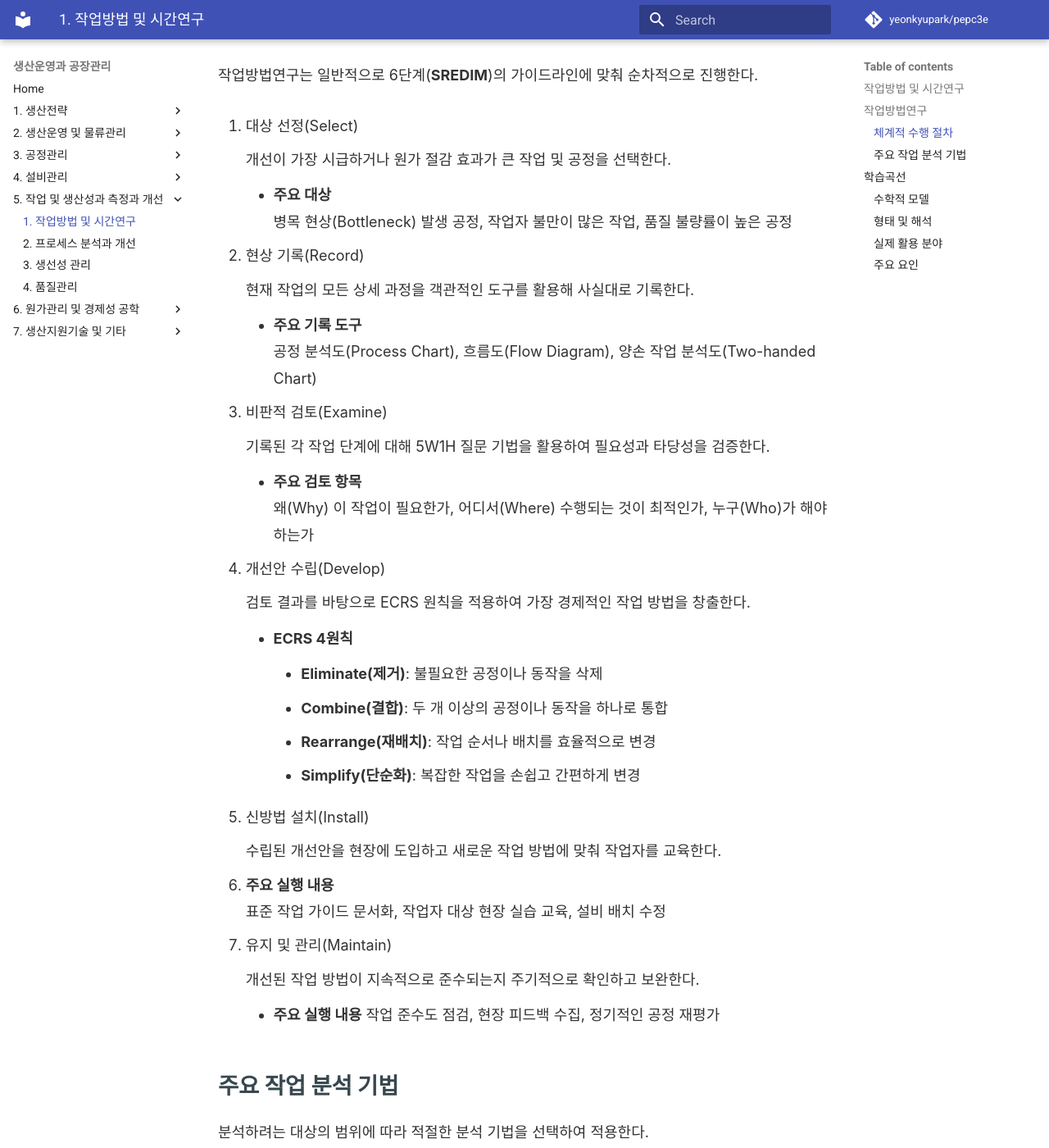
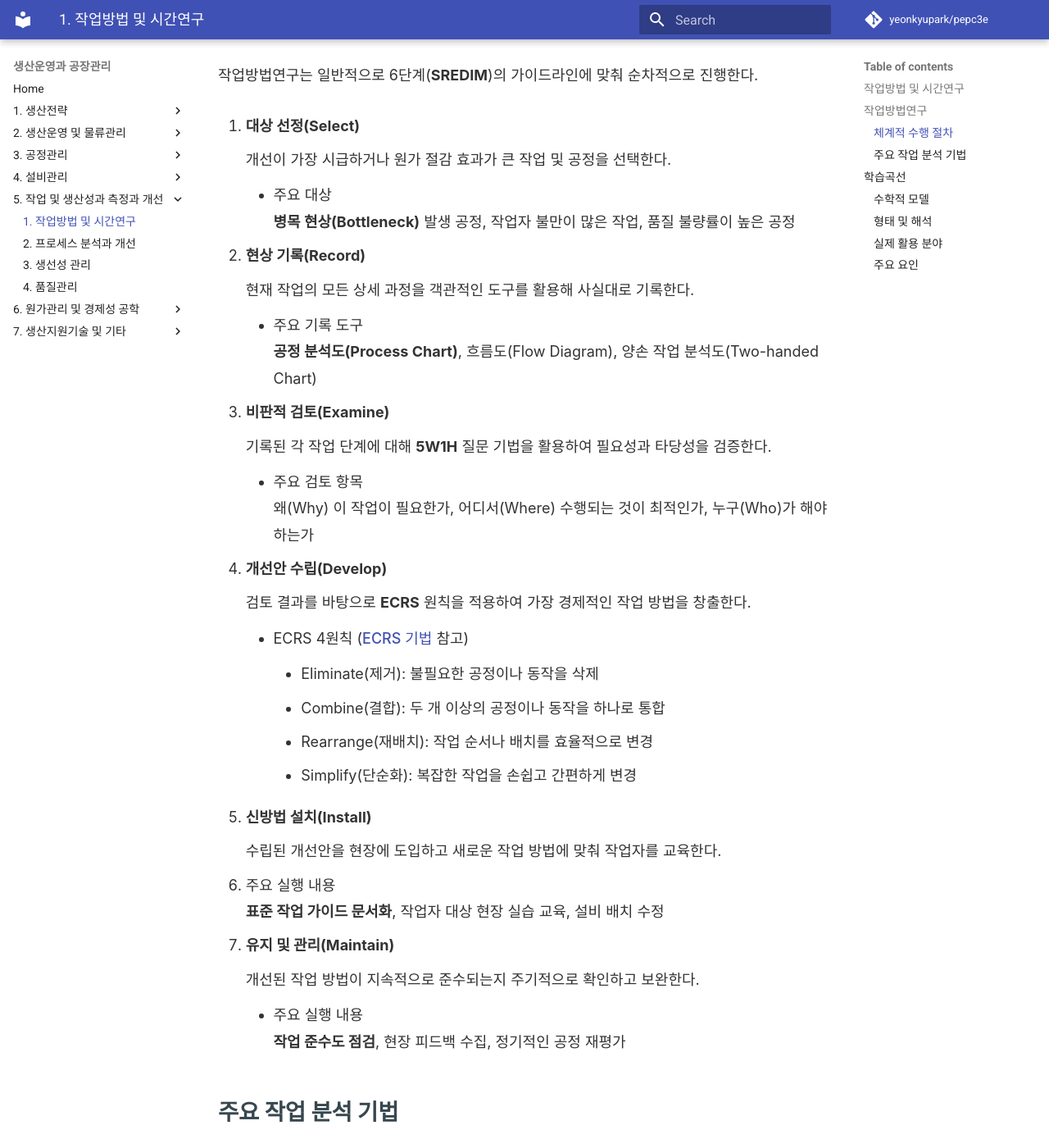
Before and after one commit to yeonkyupark/pepc3e, an MkDocs documentation site: the page built from docs/0501_work_method_and_time_study.md, in a window 1280 px wide and 1400 px high, scrolled down 2876 px. Shown: the whole window at 82% size. Built offline with MkDocs 1.6.1 and Material for MkDocs 9.7.7, drawn with Linux system fonts in a browser that asks for light colours; comment, search, counter and statistics services are not loaded.

Commit message:
Update 0501_work_method_and_time_study.md

```diff
--- a/docs/0501_work_method_and_time_study.md
+++ b/docs/0501_work_method_and_time_study.md
@@ -97,50 +97,50 @@ $$작업연구(Work\ Study) = 작업방법(Method\ Study) + 시간연구(Time\ S
 
 작업방법연구는 일반적으로 6단계(**SREDIM**)의 가이드라인에 맞춰 순차적으로 진행한다.
 
-1. 대상 선정(Select)
+1. **대상 선정(Select)**
 
     개선이 가장 시급하거나 원가 절감 효과가 큰 작업 및 공정을 선택한다.
 
-    * **주요 대상**
-        병목 현상(Bottleneck) 발생 공정, 작업자 불만이 많은 작업, 품질 불량률이 높은 공정
+    * 주요 대상
+        **병목 현상(Bottleneck)** 발생 공정, 작업자 불만이 많은 작업, 품질 불량률이 높은 공정
 
-2. 현상 기록(Record)
+2. **현상 기록(Record)**
 
     현재 작업의 모든 상세 과정을 객관적인 도구를 활용해 사실대로 기록한다.
 
-    * **주요 기록 도구**
-        공정 분석도(Process Chart), 흐름도(Flow Diagram), 양손 작업 분석도(Two-handed Chart)
+    * 주요 기록 도구
+        **공정 분석도(Process Chart)**, 흐름도(Flow Diagram), 양손 작업 분석도(Two-handed Chart)
 
-3. 비판적 검토(Examine)
+3. **비판적 검토(Examine)**
 
-    기록된 각 작업 단계에 대해 5W1H 질문 기법을 활용하여 필요성과 타당성을 검증한다.
+    기록된 각 작업 단계에 대해 **5W1H** 질문 기법을 활용하여 필요성과 타당성을 검증한다.
 
-    * **주요 검토 항목**
+    * 주요 검토 항목
         왜(Why) 이 작업이 필요한가, 어디서(Where) 수행되는 것이 최적인가, 누구(Who)가 해야 하는가
 
-4. 개선안 수립(Develop)
+4. **개선안 수립(Develop)**
 
-    검토 결과를 바탕으로 ECRS 원칙을 적용하여 가장 경제적인 작업 방법을 창출한다.
+    검토 결과를 바탕으로 **ECRS** 원칙을 적용하여 가장 경제적인 작업 방법을 창출한다.
 
-    * **ECRS 4원칙**
-        * **Eliminate(제거)**: 불필요한 공정이나 동작을 삭제
-        * **Combine(결합)**: 두 개 이상의 공정이나 동작을 하나로 통합
-        * **Rearrange(재배치)**: 작업 순서나 배치를 효율적으로 변경
-        * **Simplify(단순화)**: 복잡한 작업을 손쉽고 간편하게 변경
+    * ECRS 4원칙 ([ECRS 기법](https://yeonkyupark.github.io/pepc3e/0306_process_improvement/#ecrs) 참고)
+        * Eliminate(제거): 불필요한 공정이나 동작을 삭제
+        * Combine(결합): 두 개 이상의 공정이나 동작을 하나로 통합
+        * Rearrange(재배치): 작업 순서나 배치를 효율적으로 변경
+        * Simplify(단순화): 복잡한 작업을 손쉽고 간편하게 변경
 
-5. 신방법 설치(Install)
+6. **신방법 설치(Install)**
 
     수립된 개선안을 현장에 도입하고 새로운 작업 방법에 맞춰 작업자를 교육한다.
 
-* **주요 실행 내용**
-    표준 작업 가이드 문서화, 작업자 대상 현장 실습 교육, 설비 배치 수정
+* 주요 실행 내용
+    **표준 작업 가이드 문서화**, 작업자 대상 현장 실습 교육, 설비 배치 수정
 
-6. 유지 및 관리(Maintain)
+6. **유지 및 관리(Maintain)**
 
     개선된 작업 방법이 지속적으로 준수되는지 주기적으로 확인하고 보완한다.
 
-    * **주요 실행 내용**
-        작업 준수도 점검, 현장 피드백 수집, 정기적인 공정 재평가
+    * 주요 실행 내용
+        **작업 준수도 점검**, 현장 피드백 수집, 정기적인 공정 재평가
 
 ### 주요 작업 분석 기법
 
@@ -176,15 +176,15 @@ $$Y_x = K \cdot x^n$$
 
 ### 형태 및 해석
 
-1. 초기 반응 단계
+1. **초기 반응 단계**
 
     작업 초기에는 공정 숙지 및 문제 해결 과정으로 인해 단위당 소요 시간 감소 폭이 매우 크게 나타난다.
 
-2. 숙달 단계
+2. **숙달 단계**
 
     반복 숙련을 통해 작업 동선이 최적화되고 불필요한 동작이 제거되면서 시간이 안정적으로 단축된다.
 
-3. 정체 및 한계 단계(Plateau)
+3. **정체 및 한계 단계(Plateau)**
 
     작업자의 숙련도가 한계에 다다르거나 설비 속도 제약 등으로 인해 생산 시간이 더 이상 줄어들지 않고 일정하게 유지된다.
 
@@ -211,52 +211,52 @@ $$Y_x = K \cdot x^n$$
 
 !!! example "학습곡선 계산"
 
-      학습률이 80%인 항공기 부품 조립 공정을 가정하여 누적 생산량 증가에 따른 단위당 생산 시간을 산출한다.
+    학습률이 80%인 항공기 부품 조립 공정을 가정하여 누적 생산량 증가에 따른 단위당 생산 시간을 산출한다.
 
-      **문제 조건**
+    **문제 조건**
 
-      * **첫 번째 단위 생산 시간($K$)**: 100시간
-      * **학습률(Learning Rate, $L$)**: 80% (0.8)
-      * **산출 목표**: 2번째, 4번째, 8번째 단위 부품을 생산하는 데 걸리는 시간
+    * **첫 번째 단위 생산 시간($K$)**: 100시간
+    * **학습률(Learning Rate, $L$)**: 80% (0.8)
+    * **산출 목표**: 2번째, 4번째, 8번째 단위 부품을 생산하는 데 걸리는 시간
 
-      **풀이 및 계산 과정**
+    **풀이 및 계산 과정**
 
-      1. 학습 지수($n$) 산출
+    1. 학습 지수($n$) 산출
 
-          학습 지수 $n$은 학습률의 로그값을 2의 로그값으로 나누어 계산한다.
+        학습 지수 $n$은 학습률의 로그값을 2의 로그값으로 나누어 계산한다.
 
-          $$n = \frac{\log(0.8)}{\log(2)} \approx -0.322$$
+        $$n = \frac{\log(0.8)}{\log(2)} \approx -0.322$$
 
-      2. 수식을 이용한 단위별 생산 시간 계산
+    2. 수식을 이용한 단위별 생산 시간 계산
 
-          기본 수식 $Y_x = K \cdot x^n$에 조건값을 대입하여 계산한다.
+        기본 수식 $Y_x = K \cdot x^n$에 조건값을 대입하여 계산한다.
 
-          * **2번째 단위 생산 시간($Y_2$)**
+        * **2번째 단위 생산 시간($Y_2$)**
 
-              $$Y_2 = 100 \cdot 2^{-0.322} = 100 \cdot 0.8 = 80\text{시간}$$
+            $$Y_2 = 100 \cdot 2^{-0.322} = 100 \cdot 0.8 = 80\text{시간}$$
 
-          * **4번째 단위 생산 시간($Y_4$)**
+        * **4번째 단위 생산 시간($Y_4$)**
 
-              $$Y_4 = 100 \cdot 4^{-0.322} = 100 \cdot (0.8)^2 = 64\text{시간}$$
+            $$Y_4 = 100 \cdot 4^{-0.322} = 100 \cdot (0.8)^2 = 64\text{시간}$$
 
-          * **8번째 단위 생산 시간($Y_8$)**
+        * **8번째 단위 생산 시간($Y_8$)**
 
-              $$Y_8 = 100 \cdot 8^{-0.322} = 100 \cdot (0.8)^3 = 51.2\text{시간}$$
+            $$Y_8 = 100 \cdot 8^{-0.322} = 100 \cdot (0.8)^3 = 51.2\text{시간}$$
 
-      **누적 생산량에 따른 생산 시간 산출 결과**
+    **누적 생산량에 따른 생산 시간 산출 결과**
 
-      생산량이 2배로 증가할 때마다 소요 시간이 이전 단계의 80% 수준으로 줄어든다.
+    생산량이 2배로 증가할 때마다 소요 시간이 이전 단계의 80% 수준으로 줄어든다.
 
-      | 누적 생산량($x$) | 산출 수식 | 단위당 생산 시간($Y_x$) | 단축 비율 |
-      | --- | --- | --- | --- |
-      | **1개** | $100$ | 100.0시간 | 기준(100%) |
-      | **2개** | $100 \times 0.8$ | 80.0시간 | 20% 단축 |
-      | **4개** | $80 \times 0.8$ | 64.0시간 | 36% 단축 |
-      | **8개** | $64 \times 0.8$ | 51.2시간 | 48.8% 단축 |
+    | 누적 생산량($x$) | 산출 수식 | 단위당 생산 시간($Y_x$) | 단축 비율 |
+    | --- | --- | --- | --- |
+    | **1개** | $100$ | 100.0시간 | 기준(100%) |
+    | **2개** | $100 \times 0.8$ | 80.0시간 | 20% 단축 |
+    | **4개** | $80 \times 0.8$ | 64.0시간 | 36% 단축 |
+    | **8개** | $64 \times 0.8$ | 51.2시간 | 48.8% 단축 |
 
-      **결과 해석**
+    **결과 해석**
 
-      * **숙련 효과 확인**
-          첫 번째 제품 조립에 100시간이 걸렸지만 8번째 제품을 조립할 때는 작업 숙련을 통해 51.2시간만에 작업이 완료된다.
-      * **생산 계획 반영**
-          총 8개를 생산할 때 소요되는 시간은 $100 \times 8 = 800$시간이 아니라 학습 효과가 적용되어 훨씬 적은 시간이 소요되므로 견적 작성 및 납기 설정 시 이를 반영해야 한다.
+    * **숙련 효과 확인**
+       첫 번째 제품 조립에 100시간이 걸렸지만 8번째 제품을 조립할 때는 작업 숙련을 통해 51.2시간만에 작업이 완료된다.
+    * **생산 계획 반영**
+       총 8개를 생산할 때 소요되는 시간은 $100 \times 8 = 800$시간이 아니라 학습 효과가 적용되어 훨씬 적은 시간이 소요되므로 견적 작성 및 납기 설정 시 이를 반영해야 한다.
```
